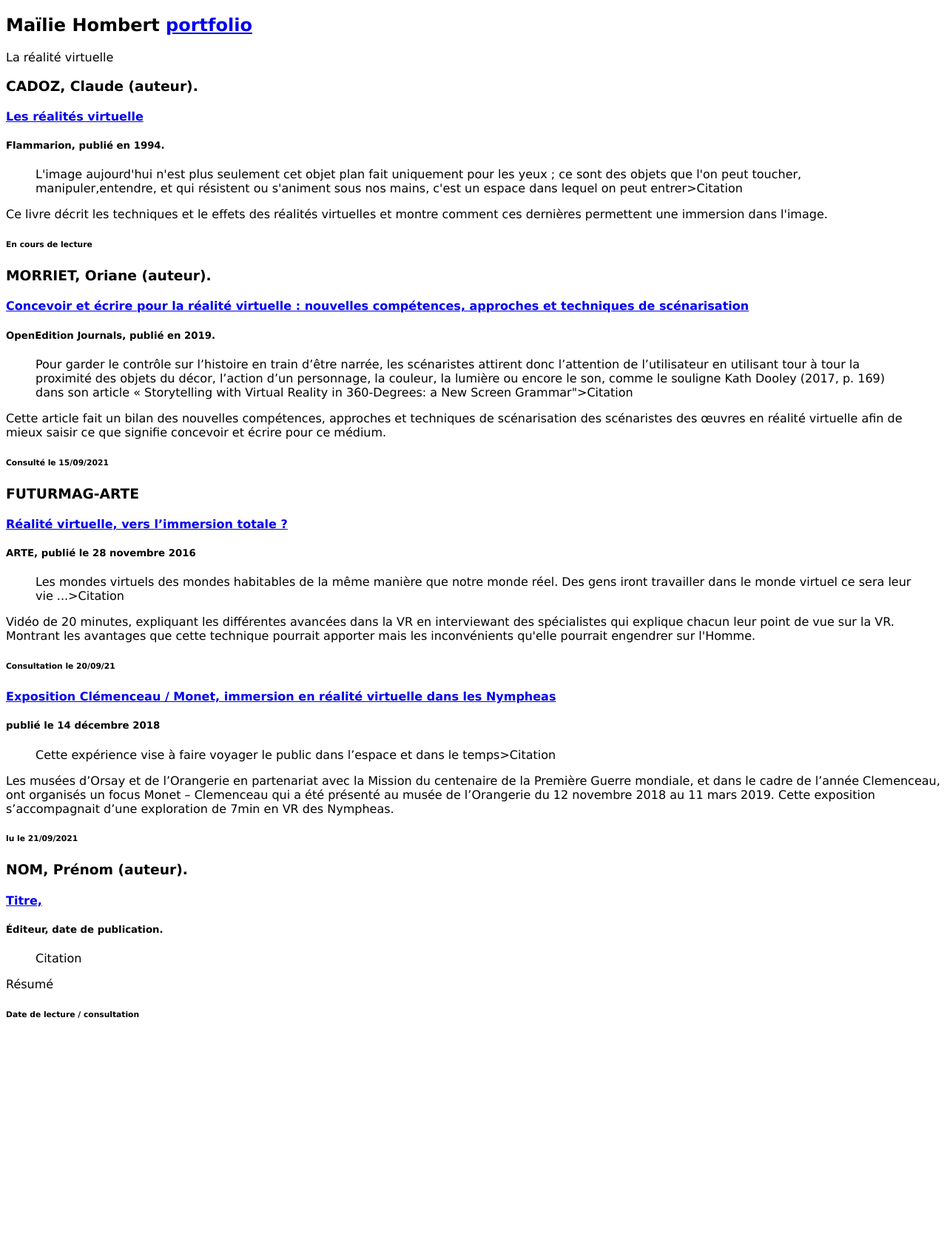
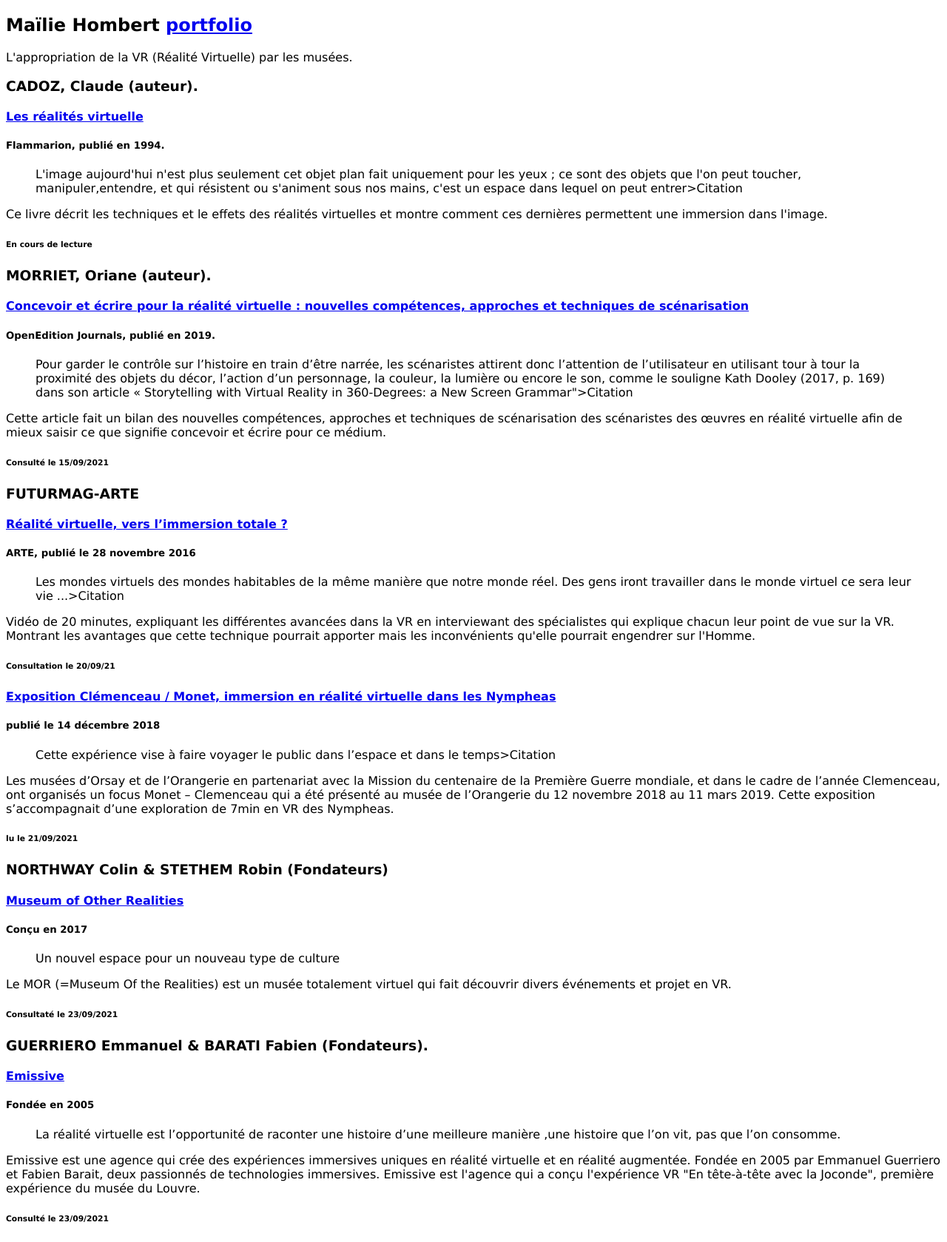
Before and after one commit to mailie-hombert/mailie-hombert.github.io, a PHP site: page /INR_mailie/index.php in a window 1280 px wide. Shown: the whole page at 74% size. Before the commit the page ends 1376 px from the top, so only its background shows below. Run offline with PHP 8.4, Linux system fonts and the light colour scheme; some libraries are stand-ins or nearby versions.

Commit message:
Modification INR

```diff
--- a/INR_mailie/articles.php
+++ b/INR_mailie/articles.php
@@ -22,7 +22,7 @@
     <a href="https://mailie-hombert.github.io/" target="_blank">portfolio</a>
     </h2>
     <p>
-      La réalité virtuelle
+     L'appropriation de la VR (Réalité Virtuelle) par les musées.
     </p>
   </aside>
 
@@ -160,6 +160,65 @@
 
 
 
+  <article class="filterDiv realitevirtuelle ">
+    <h3>
+      NORTHWAY Colin & STETHEM Robin (Fondateurs)
+    </h3>
+
+    <h4>
+      <a href="https://www.museumor.com/" target="_blank">
+      Museum of Other Realities
+      </a>
+    </h4>
+
+    <h5>
+      Conçu en 2017
+    </h5>
+
+    <blockquote cit="#">Un nouvel espace pour un nouveau type de culture</blockquote>
+
+    <p>
+    Le MOR (=Museum Of the Realities) est un musée totalement virtuel qui fait découvrir divers événements et projet en VR.
+    </p>
+
+
+    <h6>
+    Consultaté le 23/09/2021
+    </h6>
+
+  </article>
+
+
+  <article class="filterDiv realitevirtuelle">
+    <h3>
+     GUERRIERO Emmanuel & BARATI Fabien (Fondateurs).
+    </h3>
+
+    <h4>
+      <a href="https://www.emissive.fr/fr/" target="_blank">
+        Emissive
+      </a>
+    </h4>
+
+    <h5>
+      Fondée en 2005
+    </h5>
+
+    <blockquote cit="#">La réalité virtuelle est l’opportunité de raconter une histoire d’une meilleure manière ,une histoire que l’on vit, pas que l’on consomme.</blockquote>
+
+    <p>
+    Emissive est une agence qui crée des expériences immersives uniques en réalité virtuelle et en réalité augmentée. Fondée en 2005 par Emmanuel Guerriero et Fabien Barait,
+    deux passionnés de technologies immersives. Emissive est l'agence qui a conçu l'expérience VR "En tête-à-tête avec la Joconde", première expérience du musée du Louvre.
+    </p>
+
+
+    <h6>
+    Consulté le 23/09/2021
+    </h6>
+
+  </article>
+
+<!--
   <article class="filterDiv tag1 tag2">
     <h3>
       NOM, Prénom (auteur).
@@ -187,6 +246,7 @@
     </h6>
 
   </article>
+  -->
 
 
 
```
